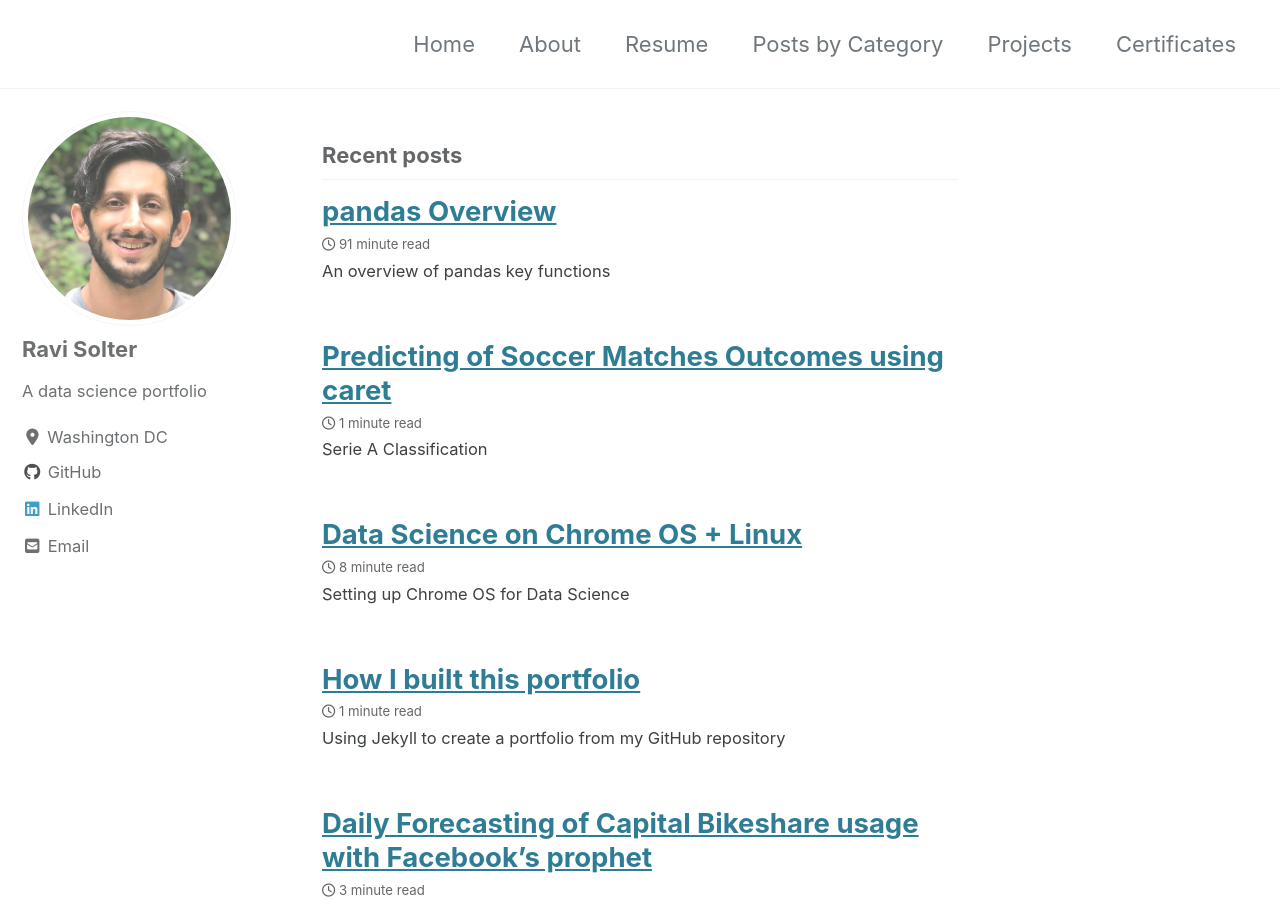
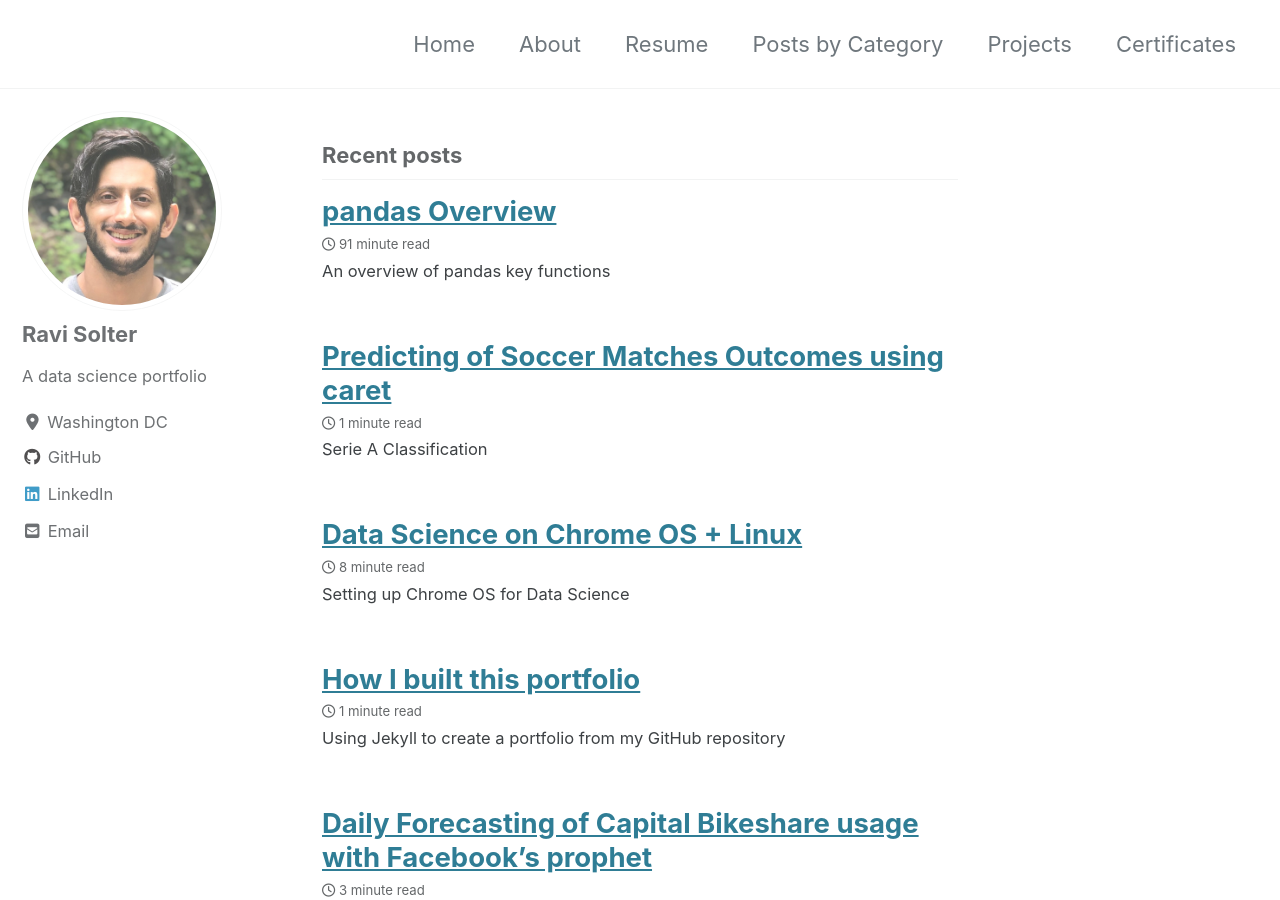
Before and after one commit to rsolter/rsolter.github.io, a Jekyll site: the page built from index.html, in a window 1280 px wide and 900 px high. Built offline with Jekyll 4.4.1, drawn with Linux system fonts in a browser that asks for light colours; cached includes are drawn as plain includes; nearby versions of some CDN libraries; the list of posts is cut into pages by our own code.

Commit message:
scaling it back to 200px

```diff
--- a/_sass/minimal-mistakes/_sidebar.scss
+++ b/_sass/minimal-mistakes/_sidebar.scss
@@ -127,7 +127,7 @@
   }
 
   img {
-    max-width: 215px;
+    max-width: 200px;
     border-radius: 50%;
 
     @include breakpoint($large) {
```
